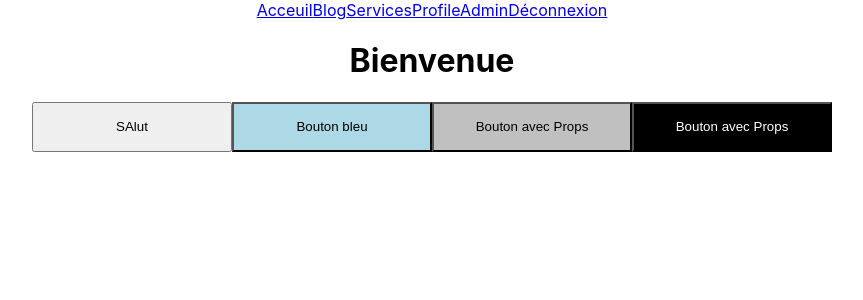
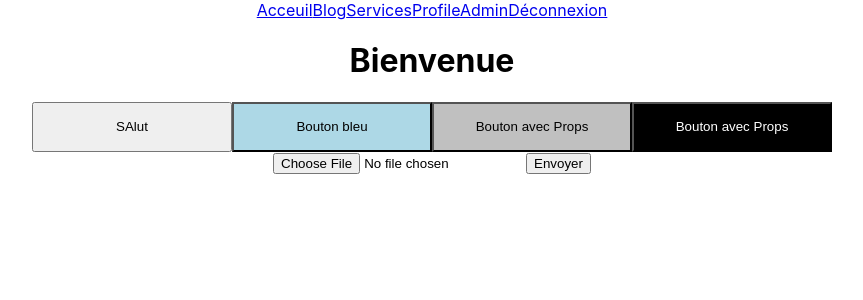
Before and after one commit to Khedidja-Chaabane/cours-react, a React (Create React App) app: page / in a window 1280 px wide. Shown: the top 300 px of the page, without its empty margins (208-1071 px from the left). Built offline with nearby package versions, Linux system fonts and the light colour scheme.

Commit message:
upload image

```diff
--- a/src/App.js
+++ b/src/App.js
@@ -19,6 +19,7 @@ import { BluekButton, Button } from './components/Button.style';
 import UpdateContact from './components/Contact/UpdateContact';
 import NewContact from './components/Contact/NewContact';
 import Connexion from './components/User/Connexion/Connexion';
+import ImageUpload from './components/ImageUpload';
 // import Greet from './components/Greet';
 // import Welcome from './components/Welcome';
 // import Heros from './components/Heros';
@@ -137,7 +138,7 @@ This is children props
 <BluekButton>Bouton bleu</BluekButton>
 <Button backgroundColor="silver">Bouton avec Props</Button>
 <Button backgroundColor="black" color="white">Bouton avec Props</Button>
-
+<ImageUpload/>
 </div>
   );
 }
--- /dev/null
+++ b/src/components/ImageUpload.js
@@ -0,0 +1,55 @@
+// Importation des modules React et axios
+import React, { useState } from 'react'; // React est nécessaire pour créer le composant, et useState permet de gérer l'état du fichier sélectionné
+import axios from 'axios'; // Axios est utilisé pour envoyer des requêtes HTTP, ici pour envoyer l'image au serveur
+
+// Déclaration du composant ImageUpload
+const ImageUpload = () => {
+
+  // Initialisation de l'état 'selectedFile' pour stocker le fichier sélectionné par l'utilisateur
+  const [selectedFile, setSelectedFile] = useState(null);
+
+  // Fonction appelée lorsqu'un fichier est sélectionné
+  const handleFileChange = (event) => {
+    // On met à jour l'état 'selectedFile' avec le premier fichier sélectionné par l'utilisateur
+    setSelectedFile(event.target.files[0]);
+  };
+
+  // Fonction appelée lors de la soumission du formulaire
+  const handleSubmit = (event) => {
+    // Empêche le comportement par défaut de soumettre le formulaire et de recharger la page
+    event.preventDefault();
+
+    // On vérifie si un fichier a été sélectionné
+    if (selectedFile) {
+      // Création d'un objet FormData pour préparer le fichier à être envoyé au serveur
+      const formData = new FormData();
+      // Ajout du fichier sélectionné dans l'objet formData sous le nom 'image'
+      formData.append('image', selectedFile);
+
+      // Envoi d'une requête POST à l'URL du serveur (ici http://localhost:5000/upload)
+      // Cette requête envoie le fichier sous forme de formData
+      axios.post('http://localhost:5000/upload', formData)
+        .then((response) => {
+          // Si la requête réussit, on affiche la réponse du serveur dans la console
+          console.log(response.data);
+        })
+        .catch((error) => {
+          // Si une erreur survient lors de la requête, on l'affiche dans la console
+          console.error(error);
+        });
+    }
+  };
+
+  // Le code retourné par le composant qui génère le formulaire d'upload
+  return (
+    <form onSubmit={handleSubmit}>
+      {/* Input de type file pour permettre à l'utilisateur de sélectionner un fichier */}
+      <input type="file" onChange={handleFileChange} />
+
+      {/* Bouton pour soumettre le formulaire */}
+      <button type="submit">Envoyer</button>
+    </form>
+  );
+};
+
+export default ImageUpload;
```
